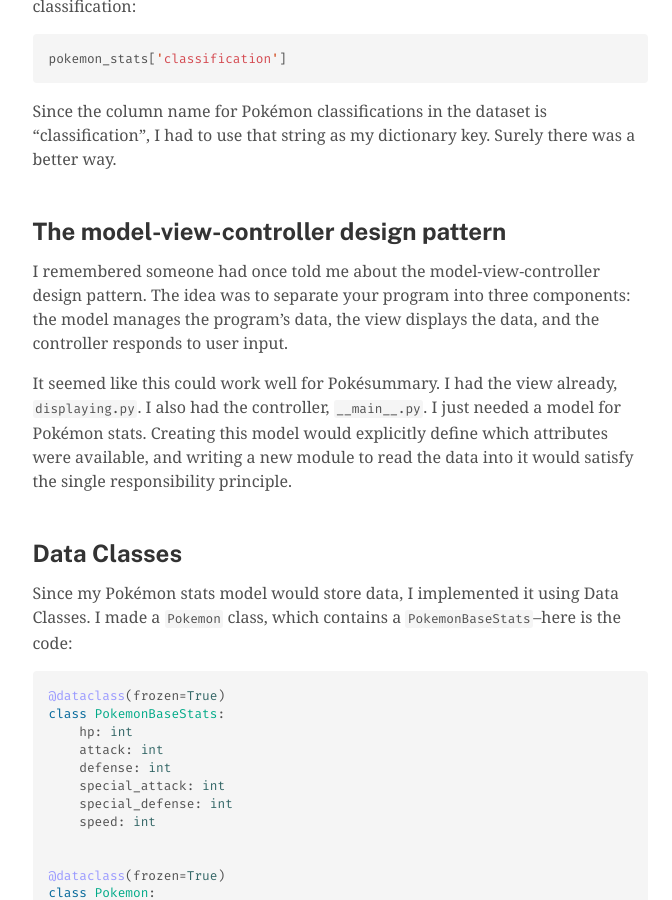
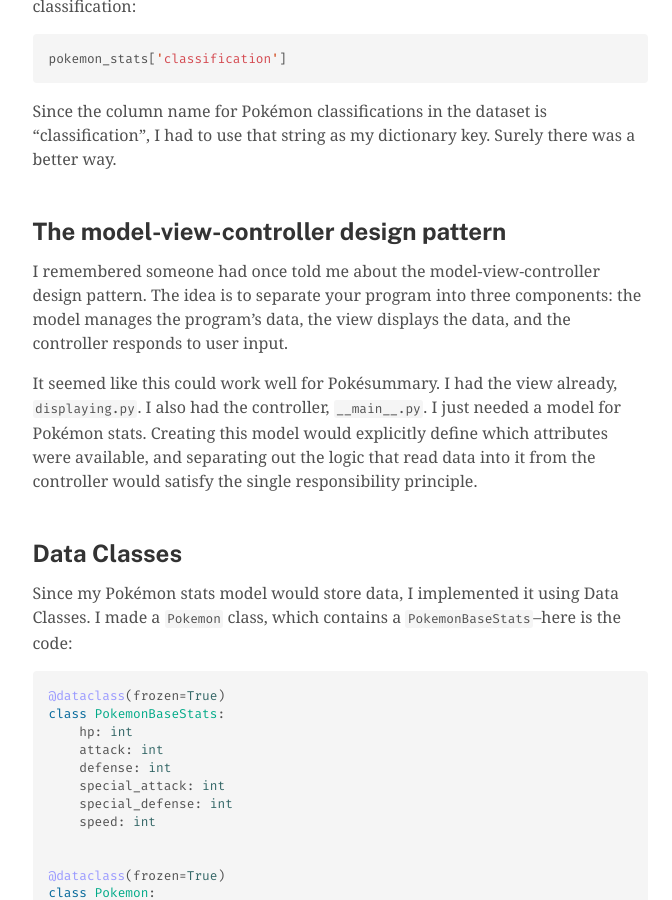
Before and after one commit to seasonedfish/blog, a Jekyll site: the page built from _posts/2022-05-24-a-new-data-model-for-pokesummary.md, in a window 1280 px wide and 900 px high, scrolled down 900 px. Shown: the whole window, without its empty margins (300-972 px from the left). Built offline with Jekyll 4.4.1, drawn with Linux system fonts in a browser that asks for light colours.

Commit message:
Minor changes to model-view-controller section

```diff
--- a/_posts/2022-05-24-a-new-data-model-for-pokesummary.md
+++ b/_posts/2022-05-24-a-new-data-model-for-pokesummary.md
@@ -40,7 +40,7 @@ Surely there was a better way.
 
 ## The model-view-controller design pattern
 I remembered someone had once told me about the model-view-controller design pattern.
-The idea was to separate your program into three components:
+The idea is to separate your program into three components:
 the model manages the program's data,
 the view displays the data,
 and the controller responds to user input.
@@ -50,7 +50,7 @@ I had the view already, `displaying.py`.
 I also had the controller, `__main__.py`.
 I just needed a model for Pokémon stats.
 Creating this model would explicitly define which attributes were available,
-and writing a new module to read the data into it
+and separating out the logic that read data into it from the controller
 would satisfy the single responsibility principle.
 
 ## Data Classes
```
